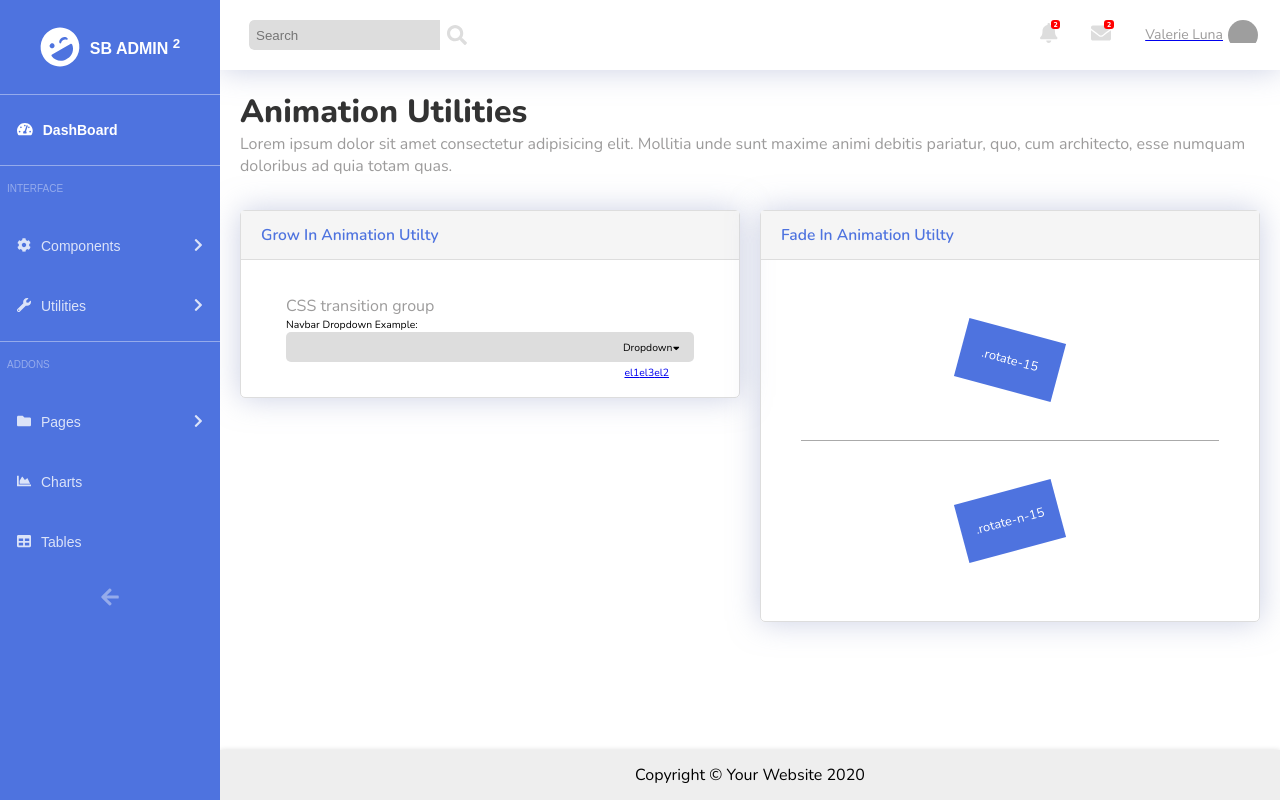
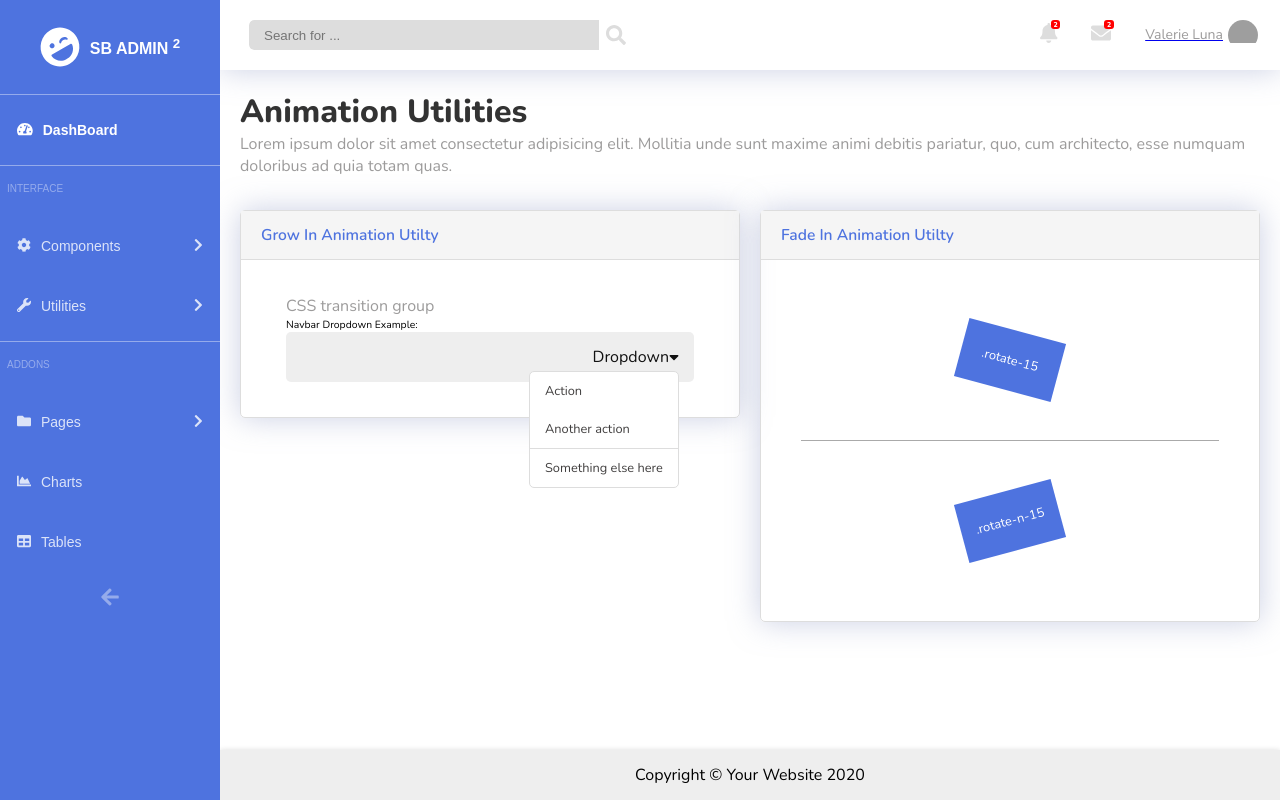
Before and after one commit to RobertLigman/sb-admin-2-clone, a React (Create React App) app: page /Animations in a window 1280 px wide. Both pictures are taken after a click on the element "Dropdown". Built offline with nearby package versions, Linux system fonts and the light colour scheme; grey boxes are pictures that could not be loaded.

Commit message:
add dropdown styling

```diff
--- a/src/components/Animations/Animations.css
+++ b/src/components/Animations/Animations.css
@@ -31,9 +31,9 @@
 
 .nav {
     /* width: 100%; */
-    height: 30px;
+    height: 50px;
     padding: 0 15px;
-    background-color: #ddd;
+    background-color: #eee;
     display: flex;
     justify-content: flex-end;
     align-items: center;
--- a/src/components/Animations/Animations.js
+++ b/src/components/Animations/Animations.js
@@ -31,16 +31,25 @@ const Animations = () => {
             Navbar Dropdown Example:
             <nav className="nav">
               <div className="Dropdown" onClick={toggleDropdown}>
-                Dropdown
-                <FontAwesomeIcon icon={faSortDown} />
+                <p>
+                  Dropdown
+                  <FontAwesomeIcon icon={faSortDown} />
+                </p>
                 <CSSTransition
                   in={dropdownActive}
                   classNames="toggle-opacity"
                   unmountOnExit>
                   <div className="Dropdown__elements">
-                    <a href="#">el1</a>
-                    <a href="#">el3</a>
-                    <a href="#">el2</a>
+                    <a href="#" className="elements__link">
+                      Action
+                    </a>
+                    <a href="#" className="elements__link">
+                      Another action
+                    </a>
+                    <hr className="elements__split" />
+                    <a href="#" className="elements__link">
+                      Something else here
+                    </a>
                   </div>
                 </CSSTransition>
               </div>
--- a/src/components/Animations/Dropdown.css
+++ b/src/components/Animations/Dropdown.css
@@ -4,15 +4,49 @@
     cursor: pointer;
 }
 
+.Dropdown>p {
+    color: #111;
+    display: flex;
+    align-content: center;
+}
+
 .Dropdown__elements {
     position: absolute;
     top: 25px;
-    right: 10px;
+    right: 0;
+    min-width: 150px;
+    /* padding: 10px; */
+    display: flex;
+    flex-direction: column;
+    justify-content: center;
+    /* gap: 5px; */
     transition: opacity 0.2s ease-in;
+    border: 1px solid #ddd;
+    background-color: #fff;
+    border-radius: 5px;
+}
+
+.elements__link {
+    text-decoration: none;
+    font-size: 0.8rem;
+    width: 100%;
+    margin: 5px 0;
+    padding: 5px 15px;
+    color: rgb(65, 63, 63);
+}
+
+.elements__link:hover {
+    background-color: #ddd;
+}
+
+.elements__split {
+    height: 1px;
+    background-color: #ddd;
+    border: none;
 }
 
 .toggle-opacity-enter {
-    display: block;
+    /* display: block; */
     opacity: 0;
 }
 
--- a/src/components/MainHeader.css
+++ b/src/components/MainHeader.css
@@ -132,8 +132,9 @@ header {
 }
 
 #form__input {
+    min-width: 350px;
     display: none;
-    padding: 7px;
+    padding: 7px 7px 7px 15px;
     border: none;
     background-color: #ddd;
     border-radius: 5px 0 0 5px;
@@ -278,12 +279,11 @@ header {
     .header-list {
         grid-template-columns: auto 1fr repeat(3, auto);
     }
-
     .search__form {
         border-radius: 5px;
-        overflow:hidden;
+        overflow: hidden;
         height: 30px;
-        outline:transparent;
+        outline: transparent;
     }
     #form__input {
         display: block;
@@ -297,22 +297,22 @@ header {
         width: 100%;
         height: 100%;
         background-color: var(--primary);
-        cursor:pointer;
+        cursor: pointer;
         transition: background-color 0.3s ease-in-out;
         /* height: 100%; */
         /* border-radius: 0 5px 5px 0;
         border-left: none; */
     }
-    .form__submit:hover{
+    .form__submit:hover {
         background-color: var(--primary-dark);
     }
-    .form__submit:focus{
-        border:1px solid var(--success);
-    }
-
-}
-@media(min-width:1024px){
-     .search{
-       margin-left:25px;
+    .form__submit:focus {
+        border: 1px solid var(--success);
     }
 }
+
+@media (min-width: 1024px) {
+    .search {
+        margin-left: 25px;
+    }
+}
--- a/src/components/MainHeader.js
+++ b/src/components/MainHeader.js
@@ -49,7 +49,7 @@ const MainHeader = (props) => {
         <li className="header-list-item search" onClick={toggleSearchBar}>
           <form onSubmit={submitHandler} className="search__form" tabIndex="1">
             {/* <input type="text" placeholder="Search for" /> */}
-            <input type="text" id="form__input" placeholder="Search" />
+            <input type="text" id="form__input" placeholder="Search for ..." />
             <div className="form__submit">
               <FontAwesomeIcon icon={faSearch} className="fontAwesome" />
             </div>
```
